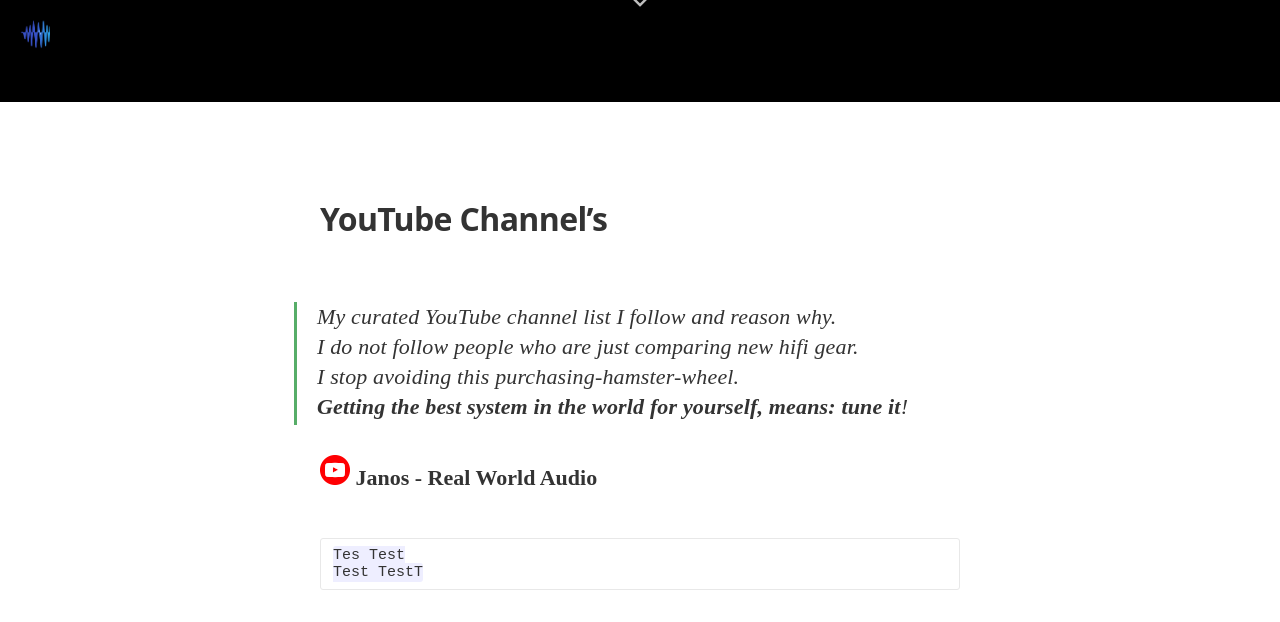
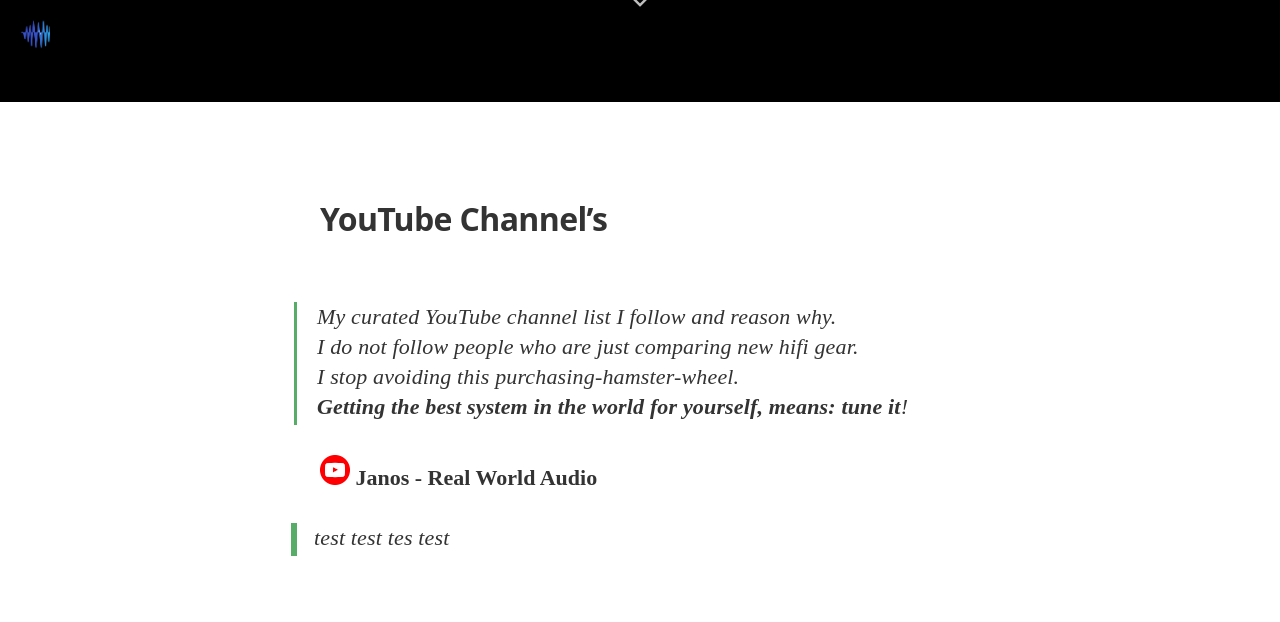
Before and after one commit to geraldfehringer/gerihifi.github.io, a Jekyll site: the page built from videos.md, in a window 1280 px wide and 900 px high, scrolled down 798 px, cut to the strip 0-622 px from the top of the window. Built offline with Jekyll 4.4.1, drawn with Linux system fonts in a browser that asks for light colours; nearby versions of some CDN libraries; some web fonts are replaced.

Commit message:
test formating

````diff
--- a/videos.md
+++ b/videos.md
@@ -15,7 +15,5 @@ image: /assets/images/youtube-background1.jpg
 
 ![]({{ "/assets/images/youtube.png" | prepend: site.baseurl }} "Janos - Real World Audio") **Janos - Real World Audio**
 
-```
-Tes Test
-Test TestT
-```
+>>test test
+>>tes test
````
Also changed, not shown: assets/images/youtube-background1.jpg.
